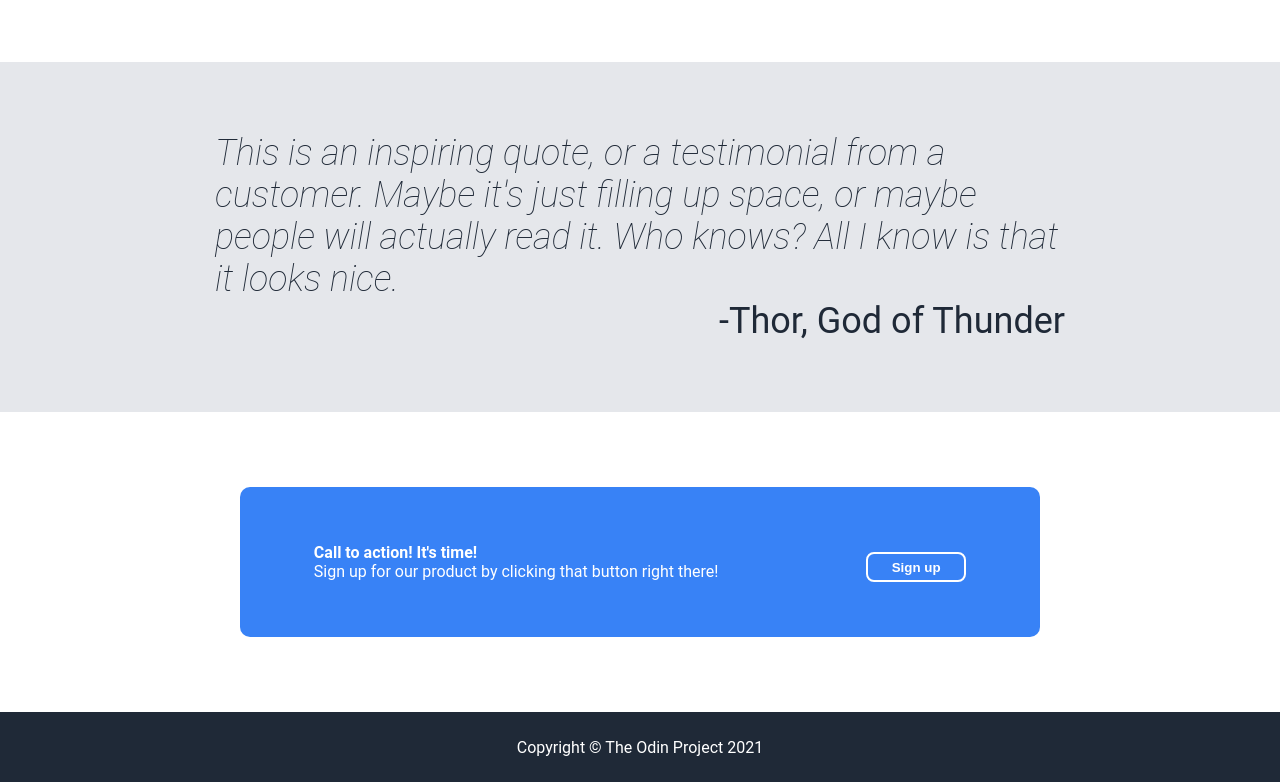
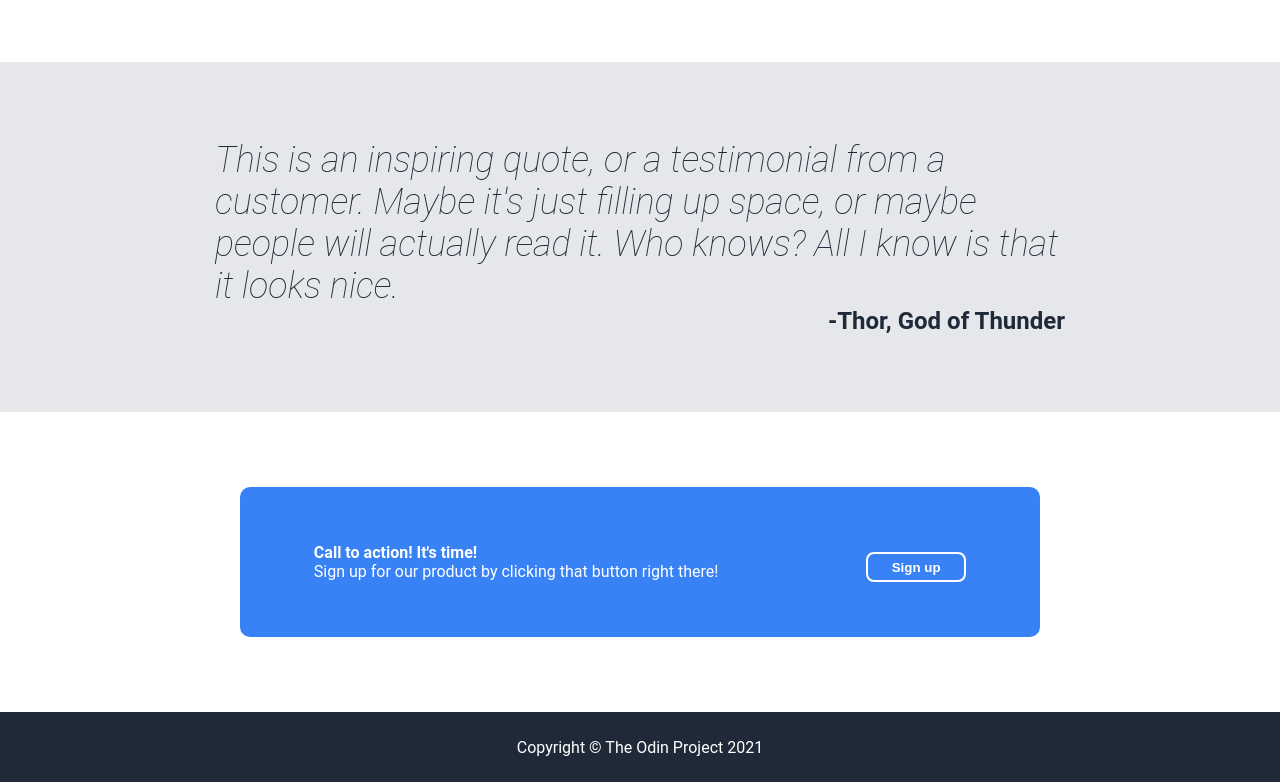
Before and after one commit to rachelamaya/landing-page, a plain HTML site: page index.html in a window 1280 px wide. Shown: the part 738-1520 px from the top of the page. Drawn offline with Linux system fonts and the light colour scheme.

Commit message:
Fix attributes of .author, clean up html

```diff
--- a/style.css
+++ b/style.css
@@ -127,8 +127,9 @@ ul {
 
 .author {
     font-style: normal;
-    font-weight: 400;
+    font-weight: 600;
     align-self: flex-end;
+    font-size: 24px;
 }
 
 .button {
```
Also changed, not shown: index.html (+2 -1 lines).
